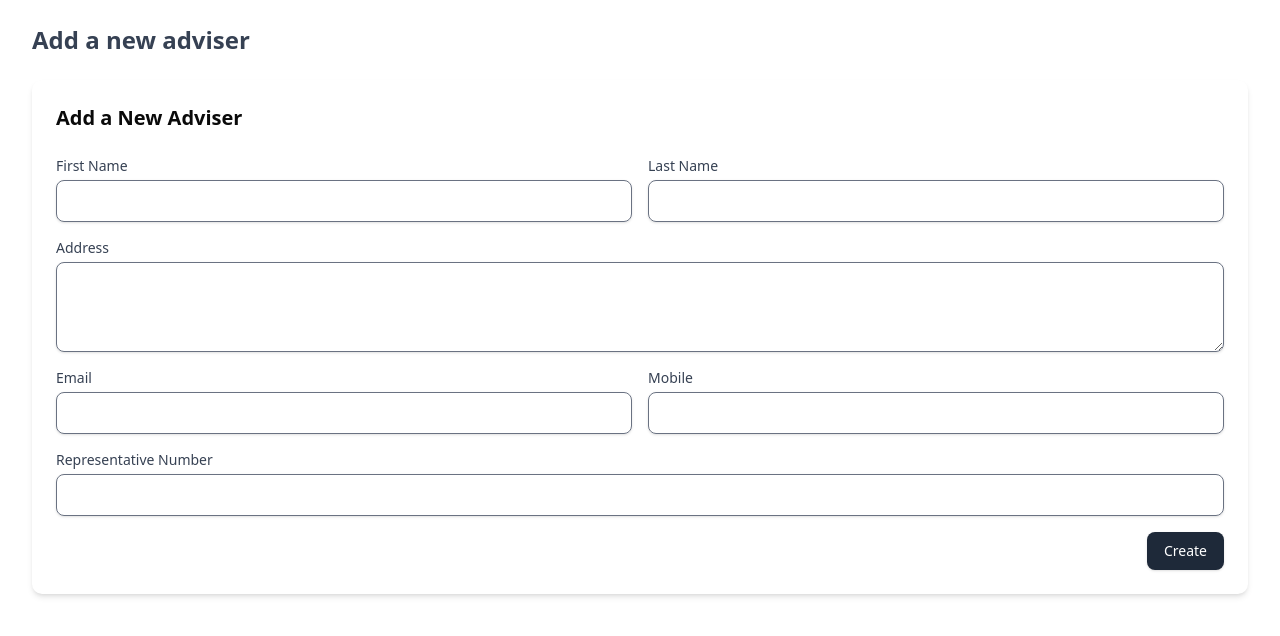
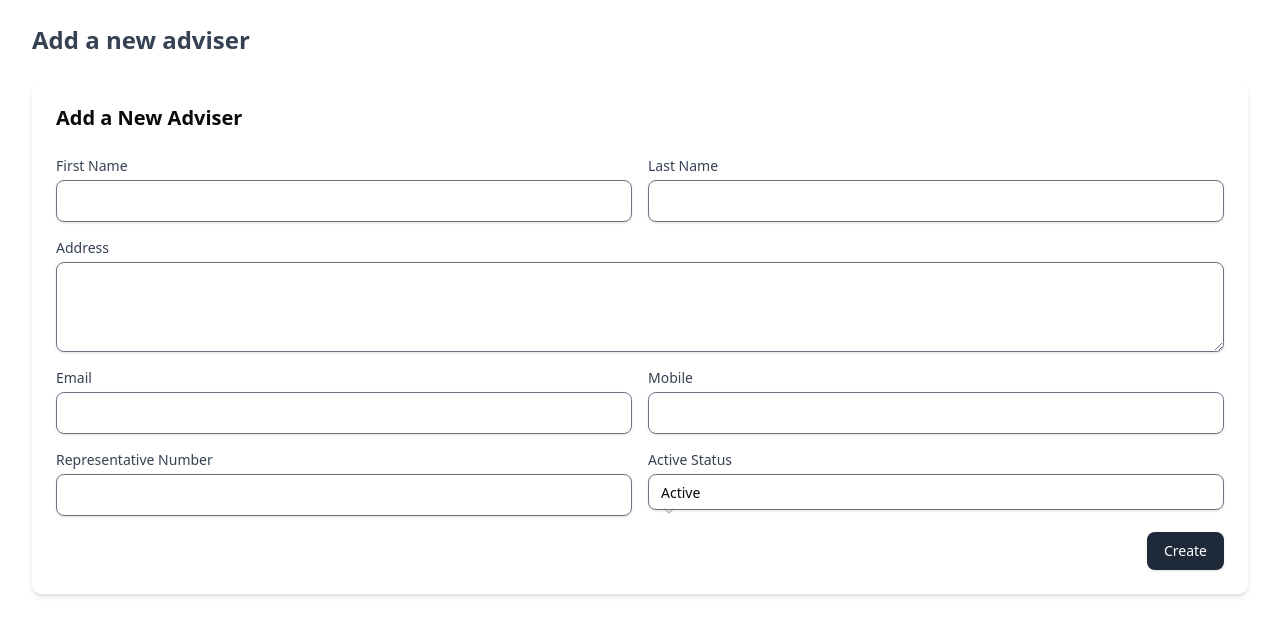
Before and after one commit to noeoxycode/reporting-tool-front, a Next.js app: page /advisers/new in a window 1280 px wide. Shown: the top 636 px of the page. Built offline with nearby package versions, Linux system fonts and the light colour scheme.

Commit message:
[adviser]: active status property added

```diff
--- a/src/app/advisers/[id]/page.tsx
+++ b/src/app/advisers/[id]/page.tsx
@@ -86,6 +86,18 @@ export default async function AdviserDetailPage({ params }: DetailPageProps) {
                                         {adviser.address}
                                     </dd>
                                 </div>
+                                <div className="bg-white px-4 py-5 sm:grid sm:grid-cols-3 sm:gap-4 sm:px-6">
+                                    <dt className="text-sm font-medium text-gray-500">Status</dt>
+                                    <dd className="mt-1 text-sm text-gray-900 sm:mt-0 sm:col-span-2">
+                                                                <span className={`px-2 py-0.5 rounded-full text-xs font-medium ${
+                                                                    adviser.activeStatus === 'Active' ? 'bg-green-100 text-green-800' :
+                                                                        adviser.activeStatus === 'Inactive' ? 'bg-red-100 text-red-800' :
+                                                                            'bg-yellow-100 text-yellow-800'
+                                                                }`}>
+                            {adviser.activeStatus ?? "Unknown"}
+                        </span>
+                                    </dd>
+                                </div>
                             </dl>
                         </div>
                     </div>
--- a/src/components/adviser/adviser-card.tsx
+++ b/src/components/adviser/adviser-card.tsx
@@ -1,10 +1,10 @@
 'use client';
 
-import { useState } from 'react';
+import {useState} from 'react';
 import Link from 'next/link';
-import { Adviser } from "@/lib/types/adviser";
-import { COLORS } from "@/app/theme";
-import { deleteAdviser } from "@/lib/api/adviser";
+import {Adviser} from "@/lib/types/adviser";
+import {COLORS} from "@/app/theme";
+import {deleteAdviser} from "@/lib/api/adviser";
 import DeleteModal from "@/components/delete-confirmation-modal";
 import {UserIcon} from "lucide-react";
 
@@ -12,7 +12,7 @@ interface AdviserCardProps {
     adviser: Adviser;
 }
 
-export default function AdviserCard({ adviser }: AdviserCardProps) {
+export default function AdviserCard({adviser}: AdviserCardProps) {
     const [showDeleteModal, setShowDeleteModal] = useState(false);
 
     const handleDelete = async (id: string) => {
@@ -24,7 +24,8 @@ export default function AdviserCard({ adviser }: AdviserCardProps) {
             <div className={`bg-white shadow rounded-lg p-6 hover:shadow-md transition-shadow ${COLORS.border}`}>
                 <div className="flex justify-between items-start">
                     <div className="flex items-center">
-                        <div className="flex-shrink-0 h-12 w-12 rounded-full bg-gray-100 flex items-center justify-center mr-4">
+                        <div
+                            className="flex-shrink-0 h-12 w-12 rounded-full bg-gray-100 flex items-center justify-center mr-4">
                             {adviser.image ? (
                                 <img
                                     src={adviser.image}
@@ -32,7 +33,7 @@ export default function AdviserCard({ adviser }: AdviserCardProps) {
                                     className="h-10 w-10 rounded-full"
                                 />
                             ) : (
-                                <UserIcon className="h-6 w-6 text-gray-400" />
+                                <UserIcon className="h-6 w-6 text-gray-400"/>
                             )}
                         </div>
                         <div>
@@ -69,10 +70,21 @@ export default function AdviserCard({ adviser }: AdviserCardProps) {
                         <span className="font-medium text-gray-500">Mobile:</span> {adviser.mobile}
                     </div>
                     <div>
-                        <span className="font-medium text-gray-500">Representative Number:</span> {adviser.representativeNumber}
+                        <span
+                            className="font-medium text-gray-500">Representative Number:</span> {adviser.representativeNumber}
                     </div>
                     <div className="col-span-2">
                         <span className="font-medium text-gray-500">Address:</span> {adviser.address}
+                    </div>
+                    <div>
+                        <span className="font-medium text-gray-500">Status:</span>{' '}
+                        <span className={`px-2 py-0.5 rounded-full text-xs font-medium ${
+                            adviser.activeStatus === 'Active' ? 'bg-green-100 text-green-800' :
+                                adviser.activeStatus === 'Inactive' ? 'bg-red-100 text-red-800' :
+                                    'bg-yellow-100 text-yellow-800'
+                        }`}>
+                            {adviser.activeStatus ?? "Unknown"}
+                        </span>
                     </div>
                 </div>
             </div>
--- a/src/components/adviser/adviser-form.tsx
+++ b/src/components/adviser/adviser-form.tsx
@@ -3,6 +3,7 @@
 import React, { useState, FormEvent } from 'react';
 import { AdviserCreateInput, Adviser } from "@/lib/types/adviser";
 import { COLORS } from "@/app/theme";
+import { Select, SelectContent, SelectItem, SelectTrigger, SelectValue } from "@/components/ui/select";
 
 interface AdviserFormProps {
     initialData?: Adviser;
@@ -18,7 +19,8 @@ export default function AdviserForm({ initialData, onSubmit, buttonText }: Advis
         address: initialData?.address || '',
         email: initialData?.email || '',
         mobile: initialData?.mobile || '',
-        representativeNumber: initialData?.representativeNumber || ''
+        representativeNumber: initialData?.representativeNumber || '',
+        activeStatus: initialData?.activeStatus || 'Active', // Added activeStatus with default value
     });
 
     const [isSubmitting, setIsSubmitting] = useState(false);
@@ -29,6 +31,14 @@ export default function AdviserForm({ initialData, onSubmit, buttonText }: Advis
         setFormData(prev => ({
             ...prev,
             [name]: value
+        }));
+    };
+
+    // Handle status change from Select component
+    const handleStatusChange = (value: string) => {
+        setFormData(prev => ({
+            ...prev,
+            activeStatus: value
         }));
     };
 
@@ -136,7 +146,7 @@ export default function AdviserForm({ initialData, onSubmit, buttonText }: Advis
                     />
                 </div>
 
-                <div className="md:col-span-2">
+                <div>
                     <label htmlFor="representativeNumber" className={labelClass}>
                         Representative Number
                     </label>
@@ -149,6 +159,25 @@ export default function AdviserForm({ initialData, onSubmit, buttonText }: Advis
                         required
                         className={inputClass}
                     />
+                </div>
+
+                <div>
+                    <label htmlFor="activeStatus" className={labelClass}>
+                        Active Status
+                    </label>
+                    <Select
+                        value={formData.activeStatus}
+                        onValueChange={handleStatusChange}
+                    >
+                        <SelectTrigger className={inputClass}>
+                            <SelectValue placeholder="Select status" />
+                        </SelectTrigger>
+                        <SelectContent>
+                            <SelectItem value="Active">Active</SelectItem>
+                            <SelectItem value="Inactive">Inactive</SelectItem>
+                            <SelectItem value="On Hold">On Hold</SelectItem>
+                        </SelectContent>
+                    </Select>
                 </div>
             </div>
 
--- a/src/lib/types/adviser.ts
+++ b/src/lib/types/adviser.ts
@@ -7,6 +7,7 @@ export interface Adviser {
     mobile: string;
     email: string;
     representativeNumber: string;
+    activeStatus: string;
 }
 
 export type AdviserCreateInput = Omit<Adviser, 'id'>;
```
